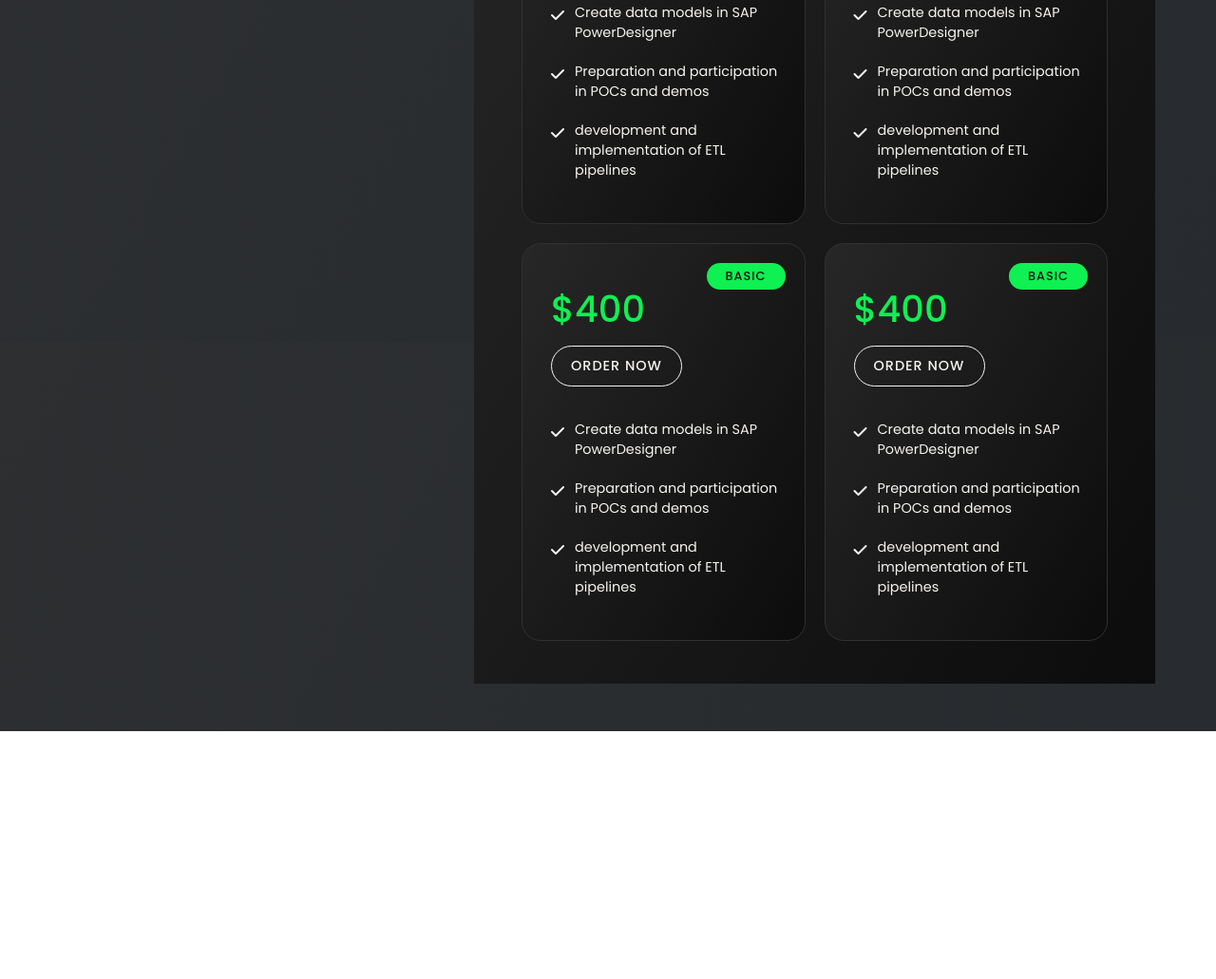
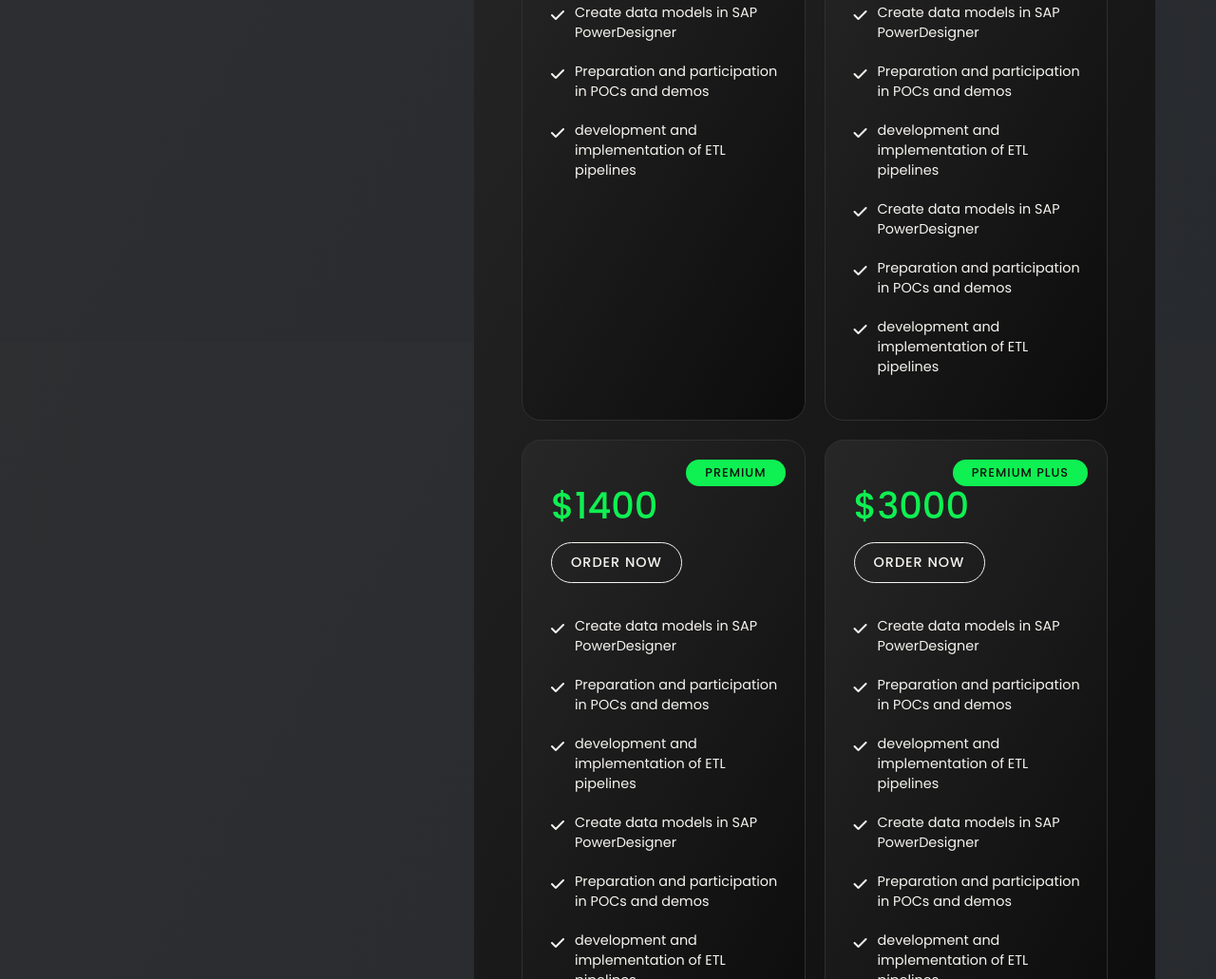
Before and after one commit to saintmatthew-svg/My-Portfolio, a plain HTML site: page index.html in a window 1280 px wide. Shown: the part 2840-3871 px from the top of the page at 95% size. Before the commit the page ends 3610 px from the top, so only its background shows below. Drawn offline with Linux system fonts and the light colour scheme; a web font is replaced by a local one.

Commit message:
my-portfolio

```diff
--- a/index.html
+++ b/index.html
@@ -284,10 +284,25 @@
                     </div>
 
                     <div class="plan-box bg-gradient">
-                        <span class="plan-name">Basic</span>
-                        <span class="price">$400</span>
+                        <span class="plan-name">Pro</span>
+                        <span class="price">$800</span>
                         <a href="#">Order Now</a>
                         <ul class="pricing-box-feature">
+                            <li>
+                                <i class="fa-solid fa-check"></i>
+                                <span>Create data models in SAP PowerDesigner</span>
+                            </li>
+
+                            <li>
+                                <i class="fa-solid fa-check"></i>
+                                <span>Preparation and participation in POCs and demos</span>
+                            </li>
+
+                            <li>
+                                <i class="fa-solid fa-check"></i>
+                                <span>development and implementation of ETL pipelines</span>
+                            </li>
+
                             <li>
                                 <i class="fa-solid fa-check"></i>
                                 <span>Create data models in SAP PowerDesigner</span>
@@ -306,10 +321,25 @@
                     </div>
 
                     <div class="plan-box bg-gradient">
-                        <span class="plan-name">Basic</span>
-                        <span class="price">$400</span>
+                        <span class="plan-name">Premium</span>
+                        <span class="price">$1400</span>
                         <a href="#">Order Now</a>
                         <ul class="pricing-box-feature">
+                            <li>
+                                <i class="fa-solid fa-check"></i>
+                                <span>Create data models in SAP PowerDesigner</span>
+                            </li>
+
+                            <li>
+                                <i class="fa-solid fa-check"></i>
+                                <span>Preparation and participation in POCs and demos</span>
+                            </li>
+
+                            <li>
+                                <i class="fa-solid fa-check"></i>
+                                <span>development and implementation of ETL pipelines</span>
+                            </li>
+
                             <li>
                                 <i class="fa-solid fa-check"></i>
                                 <span>Create data models in SAP PowerDesigner</span>
@@ -328,10 +358,25 @@
                     </div>
 
                     <div class="plan-box bg-gradient">
-                        <span class="plan-name">Basic</span>
-                        <span class="price">$400</span>
+                        <span class="plan-name">Premium Plus</span>
+                        <span class="price">$3000</span>
                         <a href="#">Order Now</a>
                         <ul class="pricing-box-feature">
+                            <li>
+                                <i class="fa-solid fa-check"></i>
+                                <span>Create data models in SAP PowerDesigner</span>
+                            </li>
+
+                            <li>
+                                <i class="fa-solid fa-check"></i>
+                                <span>Preparation and participation in POCs and demos</span>
+                            </li>
+
+                            <li>
+                                <i class="fa-solid fa-check"></i>
+                                <span>development and implementation of ETL pipelines</span>
+                            </li>
+
                             <li>
                                 <i class="fa-solid fa-check"></i>
                                 <span>Create data models in SAP PowerDesigner</span>
```
